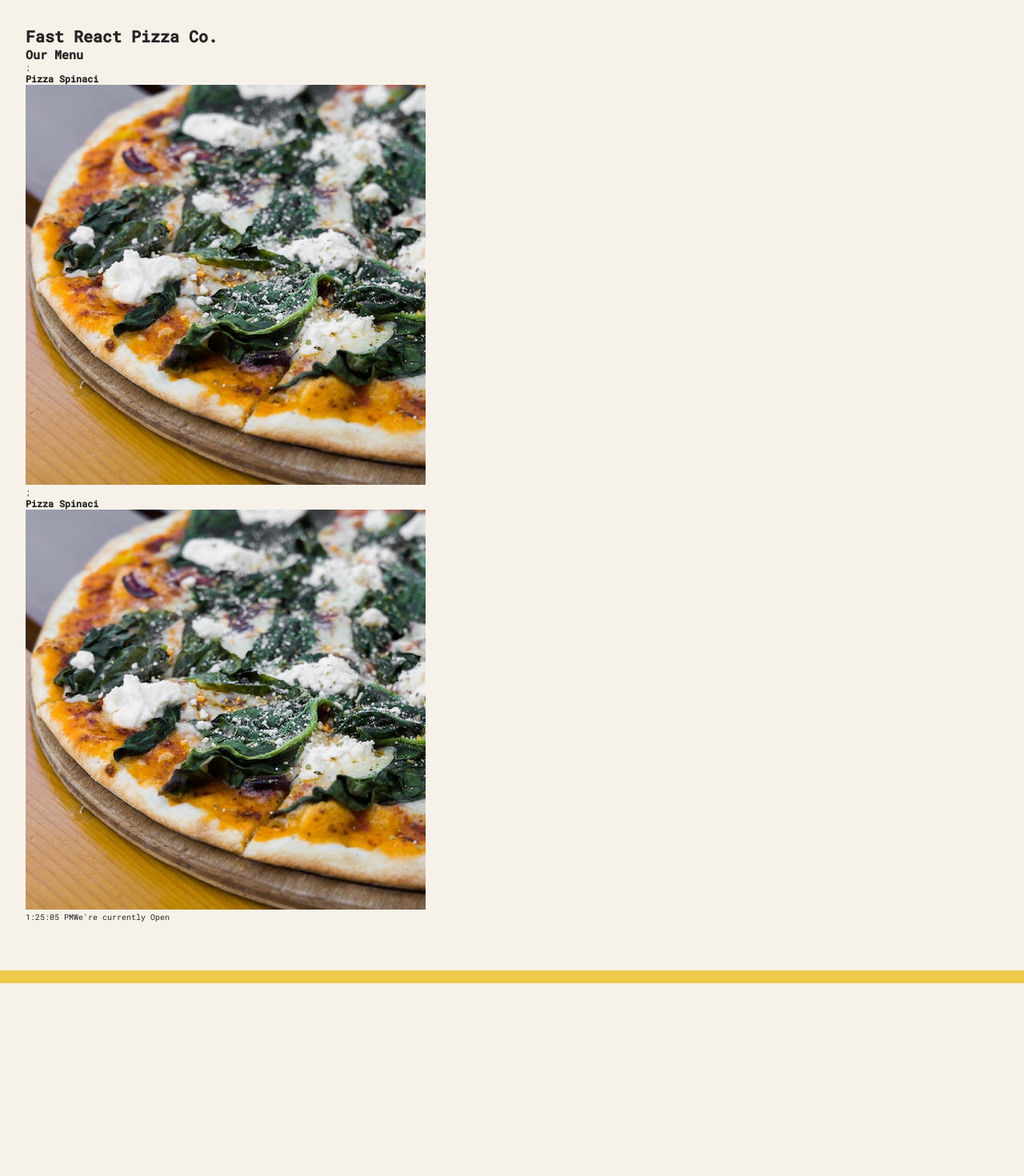
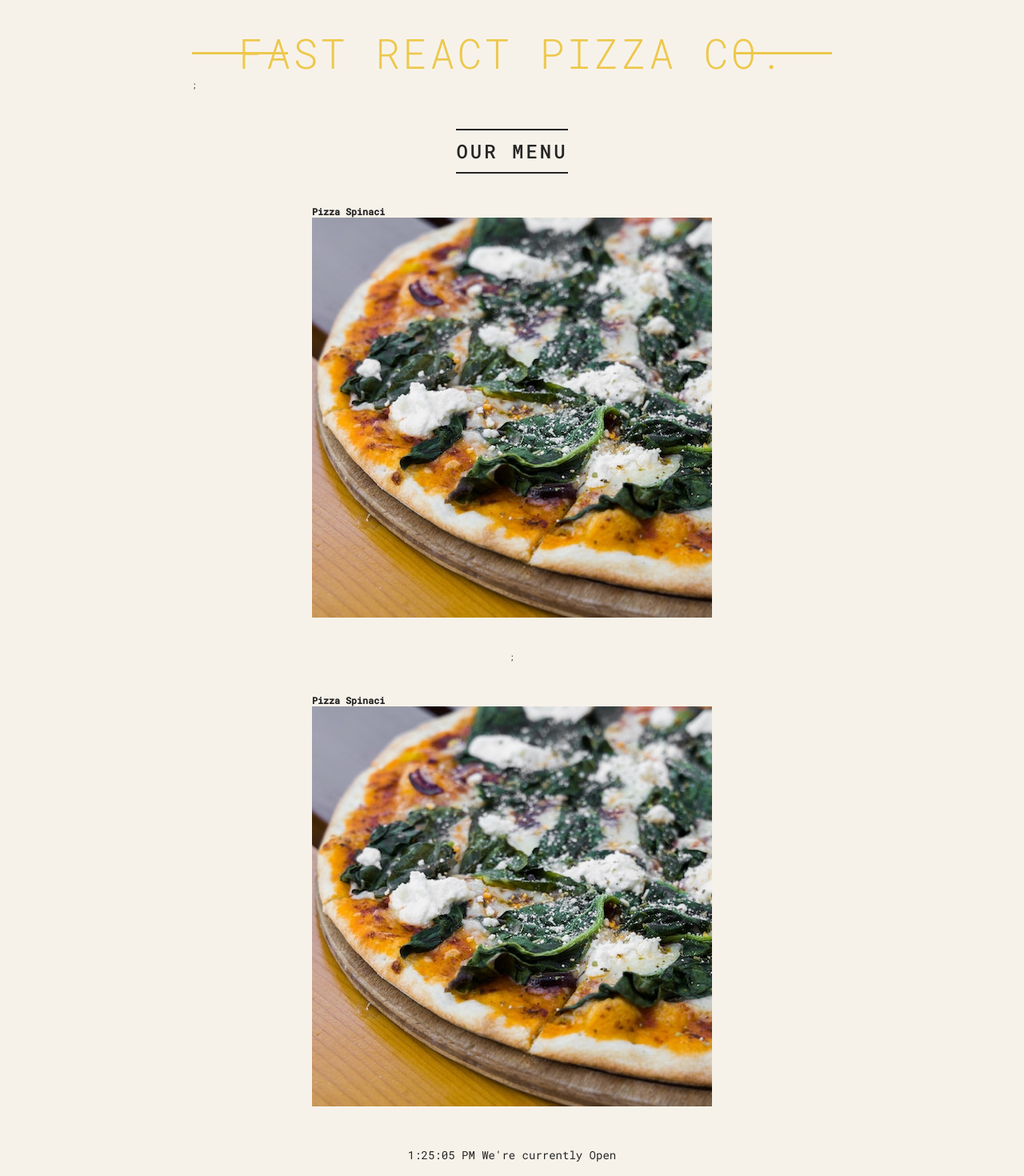
Before and after one commit to raymund-corpuz/pizza-menu-practice, a React (Vite) app: page / in a window 1280 px wide. Shown: the top 1470 px of the page at 80% size. Before the commit the page ends 1229 px from the top, so only its background shows below. Built offline with nearby package versions, Linux system fonts and the light colour scheme.

Commit message:
Adding Inline Style

```diff
--- a/src/App.jsx
+++ b/src/App.jsx
@@ -3,7 +3,7 @@
 
 const App = () => {
   return (
-    <div>
+    <div className="container">
       <Header />
       <Menu />
       <Footer />
@@ -23,16 +23,22 @@
 }
 
 function Header() {
-  return <h1>Fast React Pizza Co.</h1>;
+  // const style = { color: "blue", fontSize: "48px", textTransform: "uppercase" };
+  const style = {};
+  return (
+    <header className="header">
+      <h1 style={style}>Fast React Pizza Co.</h1>;
+    </header>
+  );
 }
 
 function Menu() {
   return (
-    <div>
-      <h2>Our Menu</h2>;
+    <main className="menu">
+      <h2>Our Menu</h2>
       <Pizza />;
       <Pizza />
-    </div>
+    </main>
   );
 }
 
@@ -47,6 +53,9 @@
   // else "sorry we are close";
   // console.log(hour);
   return (
-    <footer> {new Date().toLocaleTimeString()}We're currently Open</footer>
+    <footer className="footer">
+      {" "}
+      {new Date().toLocaleTimeString()} We're currently Open
+    </footer>
   );
 }
```
